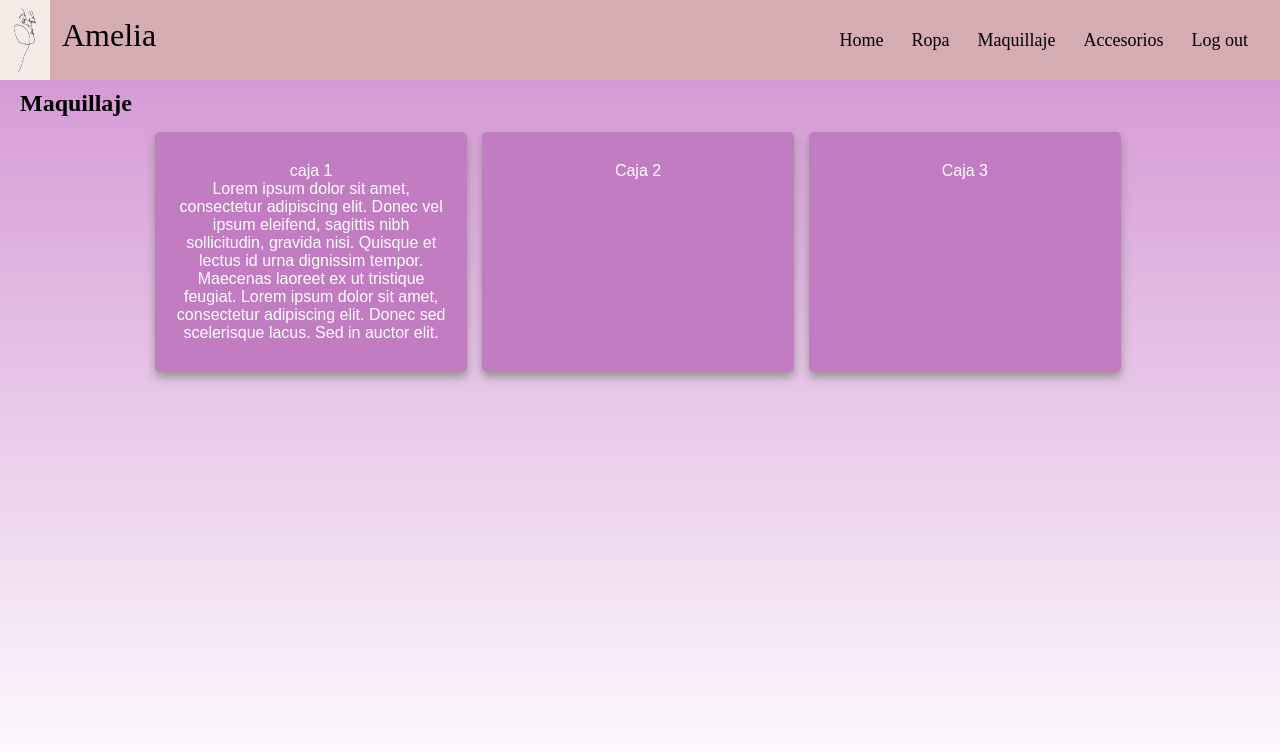
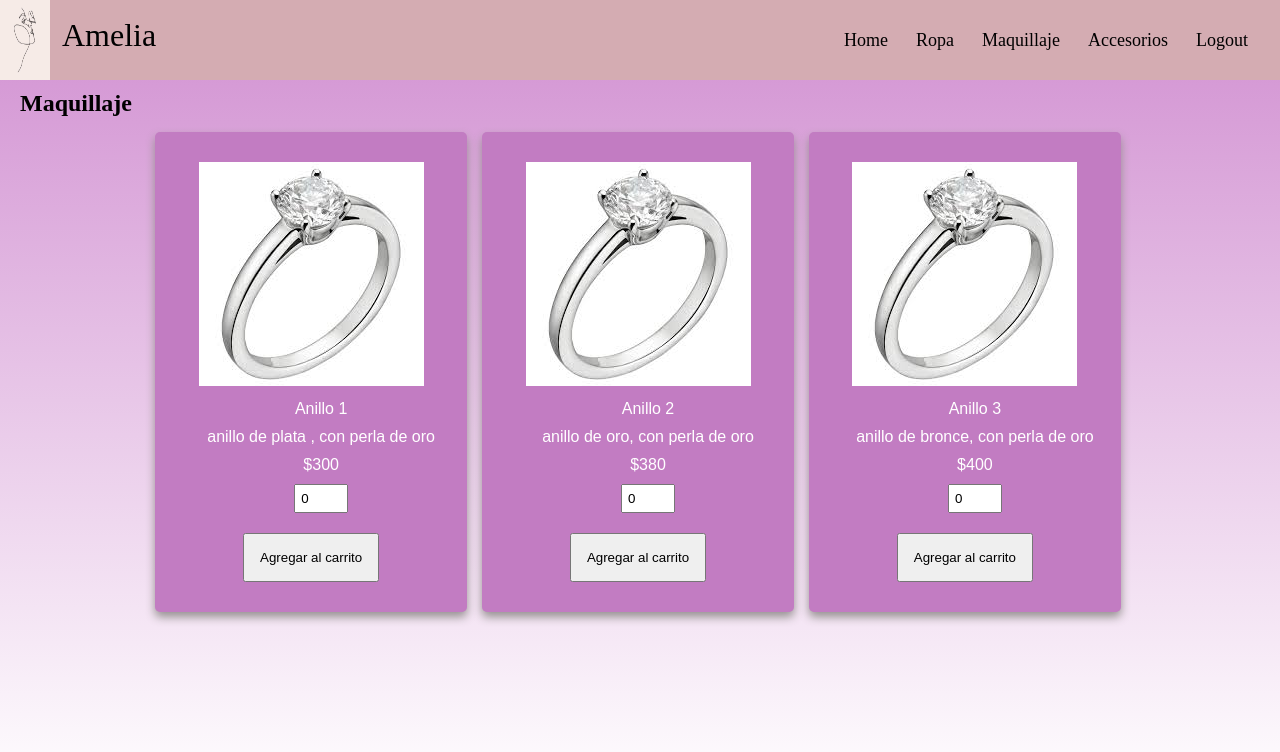
Before and after one commit to CruzEstelaPaloma/PROYECTO-AW1, a plain HTML site: page Form_ecommerce/maquillaje.html in a window 1280 px wide. Drawn offline with Linux system fonts and the light colour scheme.

Commit message:
add update

```diff
--- /dev/null
+++ b/Form_ecommerce/card.js
@@ -0,0 +1,26 @@
+export const cardComponet = (title,Description,text) => {
+    return `
+    <div class="card ">
+
+                <img src="./assets/anillo.jpeg" alt="">
+                <div class="card-header">
+                    ${title}
+                </div>
+
+                <div class="card-body">
+                    ${Description}
+                </div>
+
+                <div class="card-span">
+                    ${text}
+                </div>
+
+                <div>
+                    <input type="number" name="0" id="cantidad" min="0" max="5" value="0">
+
+                </div>
+
+                <input type="button" value="Agregar al carrito" id ="Add">
+            </div>
+    `
+}
--- /dev/null
+++ b/Form_ecommerce/home.js
@@ -0,0 +1,17 @@
+import { cardComponet } from "./card.js";
+
+let cardData =[
+    {title: 'Anillo 1', Description: 'anillo de plata , con perla de oro', Text: '$300', },
+    {title: 'Anillo 2', Description: 'anillo de oro, con perla de oro', Text: '$380'},
+    {title: 'Anillo 3', Description: 'anillo de bronce, con perla de oro', Text: '$400'},
+]
+
+let cardConteiner=document.getElementById('cardContainer')
+window.addEventListener('load', () => {
+
+    const cards = cardData.map(e=> {
+        return  cardComponet (e.title, e.Description, e.Text)
+
+    }).join('')
+    cardConteiner.innerHTML = cards
+})
--- /dev/null
+++ b/Form_ecommerce/index.js
@@ -0,0 +1,42 @@
+
+
+const navElements =[
+    { titile: 'Home', link: './index.html'},
+    { titile: 'Ropa', link: './ropa.html'},
+    { titile: 'Maquillaje', link: './maquillaje.html'},
+    { titile: 'Accesorios', link: './accesorios.html'},
+    { titile: 'Logout', link:'./login.html'},
+]
+ const navBarComponent = `
+    <nav>
+        <input type="checkbox"  id="check">
+            <label for="check" class =" checkbtn">
+                <img src="./assets/menu.png" alt="Icono de Menu" style = "width: 13px; height: 20px;">
+            </label>
+            <a href="#" class="enlace">
+                <img src="./assets/Logo Belleza Minimalista Rosa (1).jpg" class="LogoSolito" style="height: 80px; width: 50px;">
+            </a>
+            <a href="#" class="titulo">Amelia</a>
+
+
+            <ul>
+
+               ${
+                navElements.map (e=> {
+                    return ` <li class = "nav-item">
+                    <a class ="nav-link" href=  ${e.link}>${e.titile} </a></li>`
+                }).join('')
+               }
+
+            </ul>
+
+
+    </nav>
+`
+
+
+let navContainer = document.querySelector('header')
+window.addEventListener('load',() =>{
+
+    navContainer.innerHTML = navBarComponent
+})
--- a/Form_ecommerce/maquillaje.html
+++ b/Form_ecommerce/maquillaje.html
@@ -8,51 +8,34 @@
 </head>
 <body>
     <Header class="header">
-        <nav>
-            <input type="checkbox"  id="check">
-            <label for="check" class =" checkbtn">
-                <img src="./assets/menu.png" alt="Icono de Menu" style = "width: 13px; height: 20px;">
-            </label>
-            <a href="#" class="enlace">
-                <img src="./assets/Logo Belleza Minimalista Rosa (1).jpg" class="LogoSolito" style="height: 80px; width: 50px;">
-            </a>
-
-            <a href="#" class="titulo" style="height:80px ;">Amelia</a>
 
 
-            <ul>
-                <li><a clas ="active" href="./index.html">Home</a></li>
-                <li><a href="./ropa.html">Ropa</a></li>
-                <li><a href="./maquillaje.html">Maquillaje</a></li>
-                <li><a href="./accesorios.html">Accesorios</a></li>
-                <li><a href="./login.html">Log out</a></li>
 
+    </Header>
 
-            </ul>
+    <section>
+        <div class="Home">
+            <p class = "Titulo">
 
-        </nav>
+                <h1>Maquillaje</h1>
+            </p>
+        </div>
 
-        <section>
-            <div class="Home">
-                <p class = "Titulo" ">
-                    <h1>Maquillaje</h1>
-                </p>
-            </div>
+    </section>
 
-        </section>
+    <div class="container" id="cardContainer">
 
-        <div class="container">
-            <div class="item">
-                caja 1
-                <p>Lorem ipsum dolor sit amet, consectetur adipiscing elit. Donec vel ipsum eleifend, sagittis nibh sollicitudin, gravida nisi. Quisque et lectus id urna dignissim tempor. Maecenas laoreet ex ut tristique feugiat. Lorem ipsum dolor sit amet, consectetur adipiscing elit. Donec sed scelerisque lacus. Sed in auctor elit. </p>
-            </div>
-            <div class="item"> Caja 2</div>
-            <div class="item"> Caja 3</div>
+        <div  class="card">
 
         </div>
 
 
 
-    </Header>
+
+    </div>
+
+    <script  src="index.js" defer></script>
+    <script type="module" src="home.js" defer></script>
+    <script type="module" src="card.js" defer></script>
 </body>
 </html>
--- a/Form_ecommerce/style.css
+++ b/Form_ecommerce/style.css
@@ -137,28 +137,33 @@ section{
 
 
 }
-.container .item{
+.container .card{
     box-shadow: 0 5px 10px rgb(150, 145, 145);
     border-radius: 5px;
     background: rgb(194, 124, 194);
     border: silver;
     text-align: center;
     justify-content: right;
+    font-size: 16px;
     box-sizing: border-box;
     padding: 30px 20px;
 }
 
-.item{
+.card{
     justify-content: center;
     align-items: center;
     box-sizing: border-box;
+}
+
+#cantidad{
+    margin-bottom: 20px;
 }
 
 body{
     background-image: linear-gradient(#d18fd1,white);
 }
 
-.item{
+.card{
 
     width: 100%;
     background: purple;
@@ -169,7 +174,25 @@ body{
     text-align: center;
 
 }
+.card input{
+    align-items: center;
+    padding: 5px;
+}
+
+#Add{
+    padding: 15px;
+}
+
 
 html{
     height: 100%;
 }
+#principal{
+    grid-template-columns: 1fr 1fr 1fr;
+    grid-template-rows: 1 1fr 1fr;
+    gap: 15px;
+    padding: 15px 9%;
+    padding-bottom: 100px;
+    padding-right: 14%;
+    justify-content: center;
+}
```
Also changed, not shown: Form_ecommerce/accesorios.html (+12 -30 lines), Form_ecommerce/index.html (+13 -25 lines), Form_ecommerce/login.html (+4 -3 lines), Form_ecommerce/login.js (added, +31 -0 lines), Form_ecommerce/registro.html (+6 -0 lines), Form_ecommerce/ropa.html (+14 -28 lines), Form_ecommerce/assets/anillo.jpeg (added).
